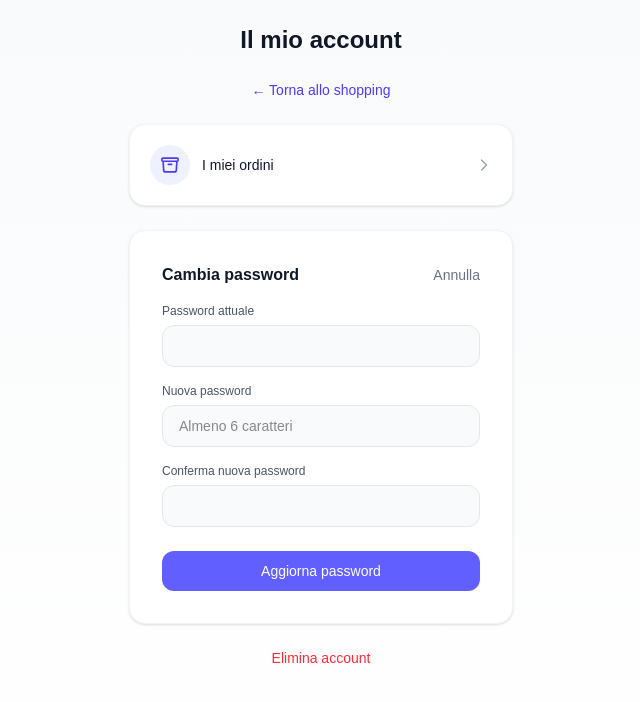
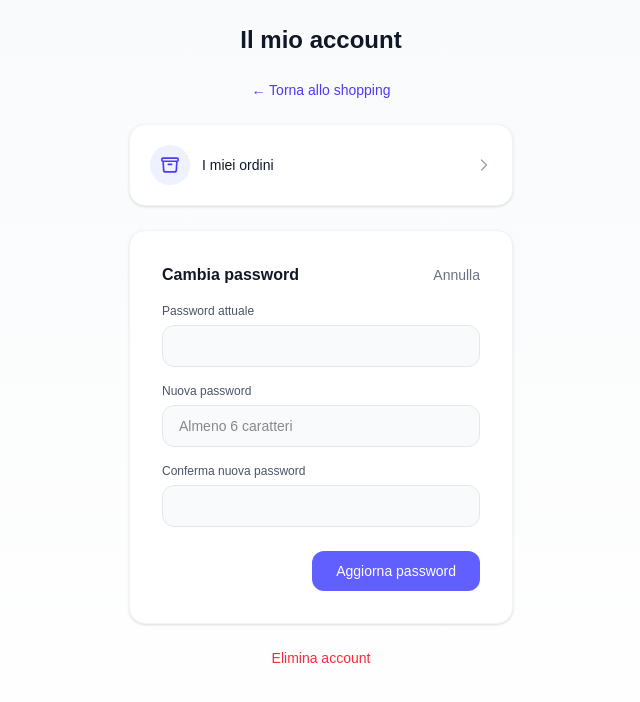
Before and after one commit to MBENE-DIEYE/ShopLab, a Next.js app: page /account in a window 1280 px wide. Both pictures are taken after a click on the button "Cambia password". Shown: the top 702 px of the page, without its empty margins (319-959 px from the left). Built offline with nearby package versions, Linux system fonts and the light colour scheme; no server answers.

Commit message:
Allinea a destra il pulsante di aggiornamento password

```diff
--- a/app/account/page.js
+++ b/app/account/page.js
@@ -173,13 +173,15 @@ const Account = () => {
                             className="w-full bg-gray-50 border border-gray-200 rounded-xl px-4 py-2.5 text-sm mb-6 focus:outline-none focus:ring-2 focus:ring-indigo-500 focus:bg-white transition-colors"
                         />
 
+                        <div className="flex justify-end">
                             <button
                                 type="submit"
                                 disabled={salvandoPassword}
-                            className="w-full bg-indigo-500 hover:bg-indigo-600 disabled:opacity-60 text-white text-sm font-medium py-2.5 rounded-xl transition-colors"
+                                className="bg-indigo-500 hover:bg-indigo-600 disabled:opacity-60 text-white text-sm font-medium py-2.5 px-6 rounded-xl transition-colors"
                             >
                                 {salvandoPassword ? "Salvataggio..." : "Aggiorna password"}
                             </button>
+                        </div>
                     </form>
                 )}
 
```
Lines whose indentation alone changed are shown as unchanged.
